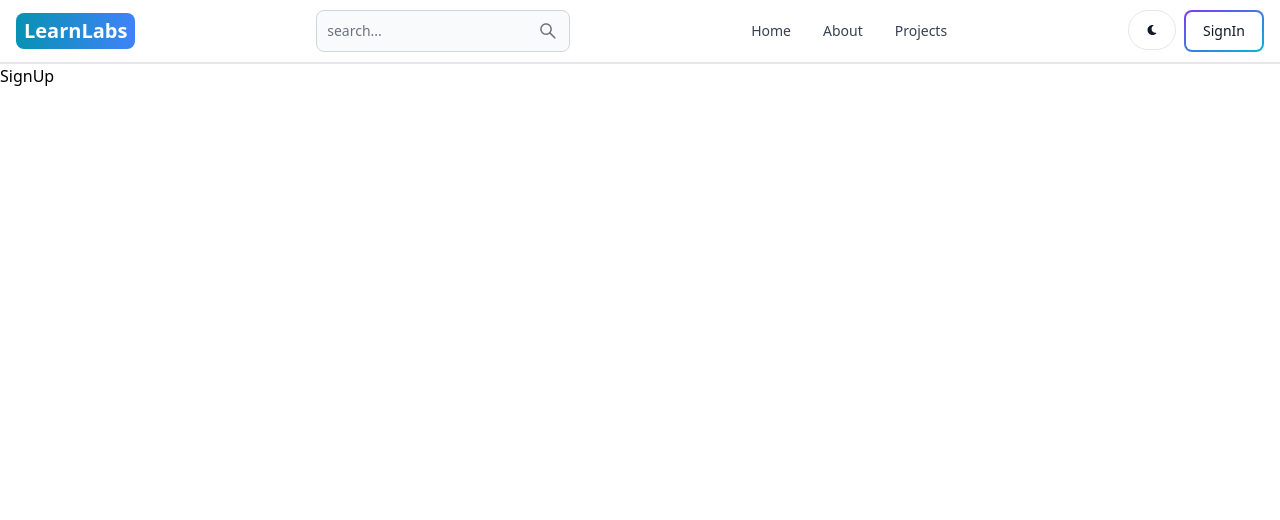
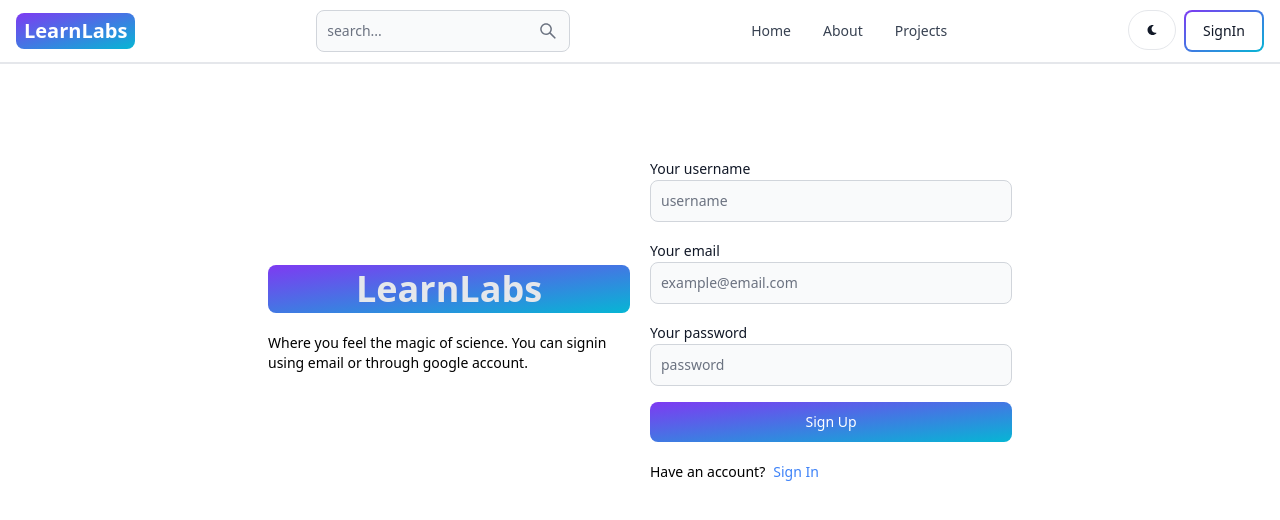
Before and after one commit to tushartanish10/Learn_labs, a React (Vite) app in the folder client/: page /signup in a window 1280 px wide. Shown: the top 520 px of the page. Built offline with nearby package versions, Linux system fonts and the light colour scheme.

Commit message:
completed signup page

```diff
--- a/client/src/components/Header.jsx
+++ b/client/src/components/Header.jsx
@@ -10,7 +10,7 @@
   return (
     <Navbar className='border-b-2'>
       <Link to = '/' className='self-center whitespace-nowrap text-sm sm:text-xl font-semibold dark:text-white'>
-      <div className='px-2 py-1 bg-gradient-to-r from-cyan-600 to-blue-500 ... rounded-lg text-white' >
+      <div className='px-2 py-1 bg-gradient-to-br from-purple-600 to-cyan-500 rounded-lg text-white' >
         LearnLabs
       </div>
       </Link>
--- a/client/src/pages/Signup.jsx
+++ b/client/src/pages/Signup.jsx
@@ -1,8 +1,51 @@
+import { Button, Label, TextInput } from 'flowbite-react'
 import React from 'react'
+import {Link} from 'react-router-dom'
 
 const SignUp = () => {
   return (
-    <div>SignUp</div>
+    <div className='min-h-screen mt-20'>
+      <div className="flex p-3 max-w-3xl mx-auto flex-col md:flex-row md:items-center gap-5">
+        {/* left */}
+        <div className="flex-1">
+          <Link to = '/' className='font-bold dark:text-white text-4xl'>
+          <div className='text-gray-200 text-center px-2 py-1 bg-gradient-to-br from-purple-600 to-cyan-500 rounded-lg' >
+          LearnLabs
+          </div>
+          </Link>
+          <p className='text-sm mt-5'>
+            Where you feel the magic of science.
+            You can signin using email or through google account.
+          </p>
+        </div>
+        {/* right */}
+        <div className="flex-1">
+          <form className=' flex flex-col gap-4'>
+            <div>
+              <Label value='Your username'/>
+              <TextInput type='text' placeholder='username' id='username'/>
+            </div>
+            <div>
+              <Label value='Your email'/>
+              <TextInput type='email' placeholder='example@email.com' id='email'/>
+            </div>
+            <div>
+              <Label value='Your password'/>
+              <TextInput type='password' placeholder='password' id='password'/>
+            </div>
+            <Button gradientDuoTone='purpleToBlue' type='submit'>
+              Sign Up
+            </Button>
+          </form>
+          <div className="flex gap-2 text-sm mt-5">
+            <span>Have an account?</span>
+            <Link to='/signin' className='text-blue-500'>
+              Sign In
+            </Link>
+          </div>
+        </div>
+      </div>
+    </div>
   )
 }
 
```
